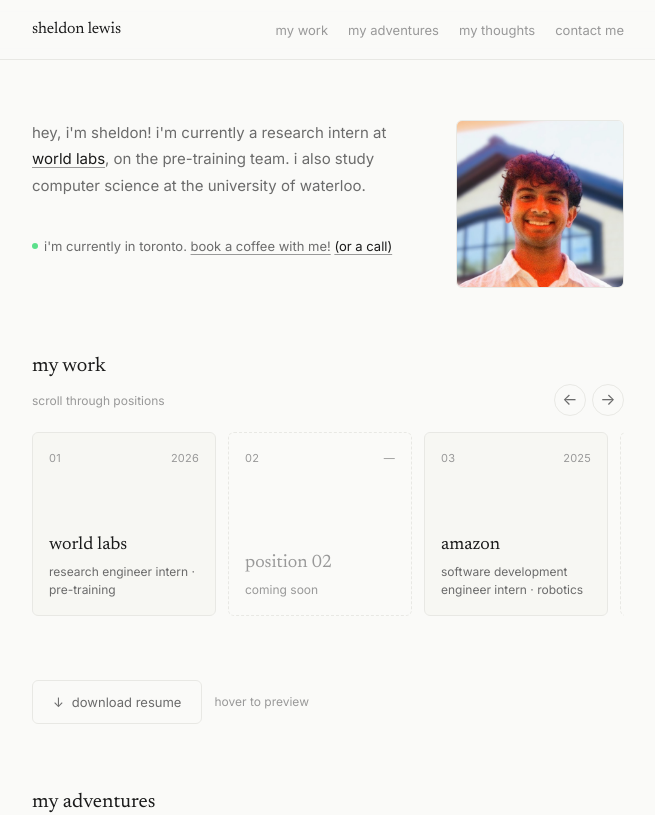
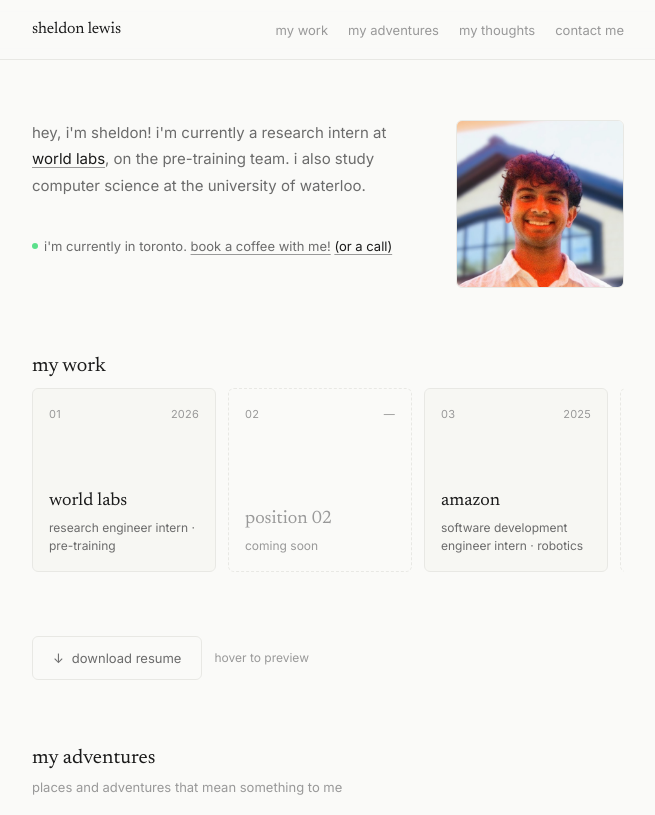
Before and after one commit to sheldonblewis/shelly-site, a Next.js app: page / in a window 1280 px wide. Shown: the top 815 px of the page, without its empty margins (312-967 px from the left). Built offline with nearby package versions, Linux system fonts and the light colour scheme.

Commit message:
Simplify work carousel navigation

```diff
--- a/pages/index.js
+++ b/pages/index.js
@@ -1,5 +1,5 @@
 import Link from 'next/link'
-import { useState, useEffect, useRef } from 'react'
+import { useState, useEffect } from 'react'
 import PageMeta from '@/components/PageMeta'
 import Section from '@/components/Section'
 import work from '@/data/work'
@@ -14,7 +14,6 @@ export async function getStaticProps() {
 
 export default function Home({ thoughts }) {
   const [location, setLocation] = useState(null)
-  const workCarouselRef = useRef(null)
 
   useEffect(() => {
     fetch('/api/location')
@@ -25,18 +24,6 @@ export default function Home({ thoughts }) {
       .catch(() => {})
   }, [])
 
-  const scrollWork = (direction) => {
-    const carousel = workCarouselRef.current
-    if (!carousel) return
-    const firstCard = carousel.firstElementChild
-    const gap = parseFloat(window.getComputedStyle(carousel).columnGap) || 0
-    const cardWidth = firstCard ? firstCard.getBoundingClientRect().width : carousel.clientWidth
-    const reduceMotion = window.matchMedia('(prefers-reduced-motion: reduce)').matches
-    carousel.scrollBy({
-      left: direction * (cardWidth + gap),
-      behavior: reduceMotion ? 'auto' : 'smooth',
-    })
-  }
 
   return (
     <>
@@ -74,15 +61,7 @@ export default function Home({ thoughts }) {
 
       <Section id="work" title="my work">
         <div className="work-carousel">
-          <div className="work-carousel-header">
-            <p className="work-carousel-hint">scroll through positions</p>
-            <div className="work-carousel-controls" role="group" aria-label="work carousel controls">
-              <button type="button" onClick={() => scrollWork(-1)} aria-label="previous work positions">←</button>
-              <button type="button" onClick={() => scrollWork(1)} aria-label="next work positions">→</button>
-            </div>
-          </div>
-
-          <ul className="work-carousel-track" ref={workCarouselRef} tabIndex={0} aria-label="work positions">
+          <ul className="work-carousel-track" tabIndex={0} aria-label="work positions">
             {work.map((item, index) => {
               const card = (
                 <>
```
